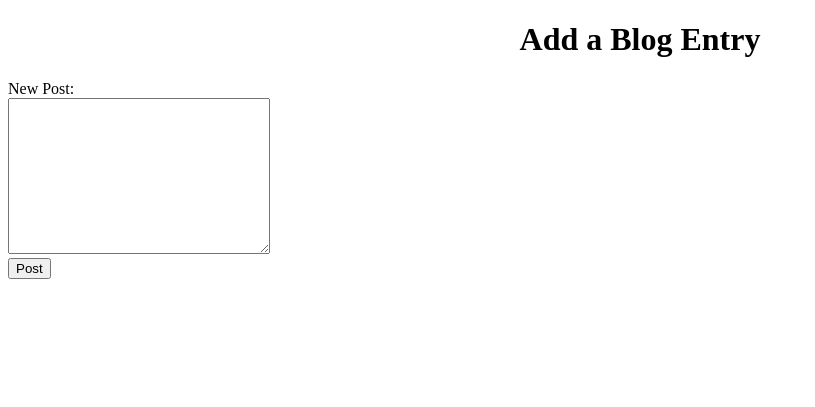
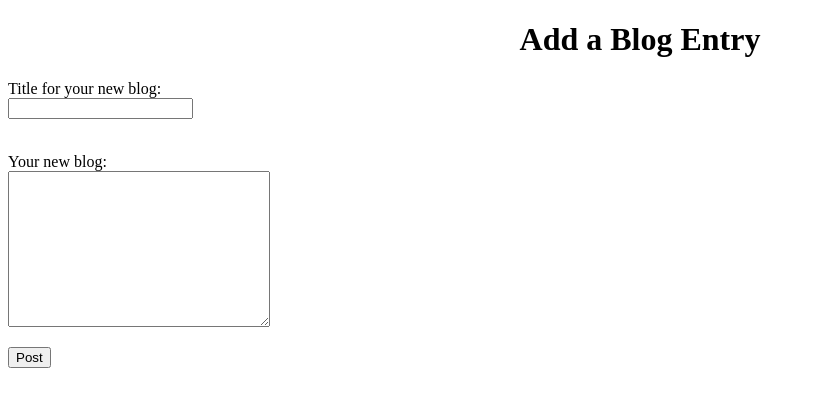
Before and after one commit to taylorhaase/blogz, a Flask app: page /newpost in a window 1280 px wide. Shown: the part 26-433 px from the top of the page, without its empty margins (0-815 px from the left). Run offline with Flask 2, Linux system fonts and the light colour scheme.

Commit message:
title and body columns

```diff
--- a/main.py
+++ b/main.py
@@ -11,42 +11,65 @@ db = SQLAlchemy(app)
 class Blog(db.Model):
 
     id = db.Column(db.Integer, primary_key=True)
-    name = db.Column(db.String(120))
+    title = db.Column(db.String(120))
+    body = db.Column(db.String(1000))
 
-    def __init__(self, name):
+    def __init__(self, name, title, body):
         self.name = name
+        self.title = title
+        self.body = body
 
-@app.route('/')
+
+@app.route('/', methods=['POST', 'GET'])
 def index():
     return redirect('/blog')
 
+@app.route('/blog', methods=['POST', 'GET'])
+def blogs():
+    return render_template('blog.html')
 
-@app.route('/blog', methods=['POST', 'GET'])
-def blog():
+    blogs = Blog.query.all()
+
+
+@app.route('/newpost', methods=['POST', 'GET'])
+def newpost():
+    return render_template('newpost_form.html')
 
     if request.method == 'POST':
-        blog_name = request.form['blog']
-        new_blog = Blog(blog_name)
+        blog_title = request.form['title']
+        blog_body = request.form['body']
+        new_blog = Blog(blog_title, blog_body)
         db.session.add(new_blog)
+
         db.session.commit()
 
-    blogs = Blog.query.all()
-    return render_template('blog.html',title="Build a Blog",
+        return render_template('blog.html', title="Build a Blog",
         blogs=blogs)
 
 
-@app.route('/newpost', methods=['POST','GET'])
-def newpost():
+@app.route('/validate-blog', methods =['POST', 'GET'])
+def entry_error():
+    title = request.form['title']
+    newpost = request.form['newpost']
 
-    if request.method == 'POST':
+    title_error = ''
+    blog_error = ''
 
-        blog_id = int(request.form['newpost'])
-        newpost = Blog.query.get(blog_id)
-        db.session.add(newpost)
-        db.session.commit()
+    newpost = str(newpost)
+    if len(newpost) == 0:
+        blog_error = "Please give your blog some content"
 
-    return render_template('newpost_form.html', title="Add a Blog Entry")
 
+    title = str(title)
+    if len(title) == 0:
+        title_error = "Please give your blog a title"
+
+    if not blog_error and not title_error:
+        return redirect('/blog')
+
+    else:
+        return render_template("newpost_form.html", title_error=title_error, blog_error=blog_error,
+        title=title, newpost=newpost)
 
 
 if __name__ == '__main__':
--- a/templates/base.html
+++ b/templates/base.html
@@ -6,6 +6,12 @@
             <a href="/blog">Main Blog Page</a> |
             <a href="/newpost">Add a Blog Entry</a>
         </nav>
+
+        <style>
+                .error {
+                    color: red;
+                }
+        </style>
     </head>
 <body>
 
--- a/templates/newpost_form.html
+++ b/templates/newpost_form.html
@@ -1,21 +1,41 @@
-{% extends "base.html" %}
-
-{% block content %}
+<!doctype html>
+<html>
+    <head>
+        <nav>
+            <a href="/blog">Main Blog Page</a> |
+            <a href="/newpost">Add a Blog Entry</a>
+        </nav>
+        <style>
+            .error {
+                color: red;
+            }
+        </style>
+    </head>
+    <body>
 
     <h1 align="center">Add a Blog Entry</h1>
-    <form method = 'post'>
+    <form action="{{ url_for('blogs') }}" method = 'post'>
+    <div>
+        <label>Title for your new blog:</div>
+    <div>
+            <input type="text" name='title'/>
+            <p class="error">{{title_error}}</p>
+        </label>
+    </div>
+        <br>
+    </div>
         <label>
-            New Post:
-            <div>
-            <textarea name='newpost' rows="10" cols="30">
+            Your new blog:
+    <div>
+            <textarea name='body'rows="10" cols="30">
             </textarea>
-            </div>
+            <p class="error">{{blog_error}}</p>
+    </div>
         </label>
-        <div>
-        <input type="submit" value='Post' />
-        </div>
+    <div>
+            <input type="submit" value='Post' />
+    </div>
+
     </form>
-
-
-
-{% endblock %}
+    </body>
+</html>
```
Also changed, not shown: templates/blog.html (+2 -13 lines).
